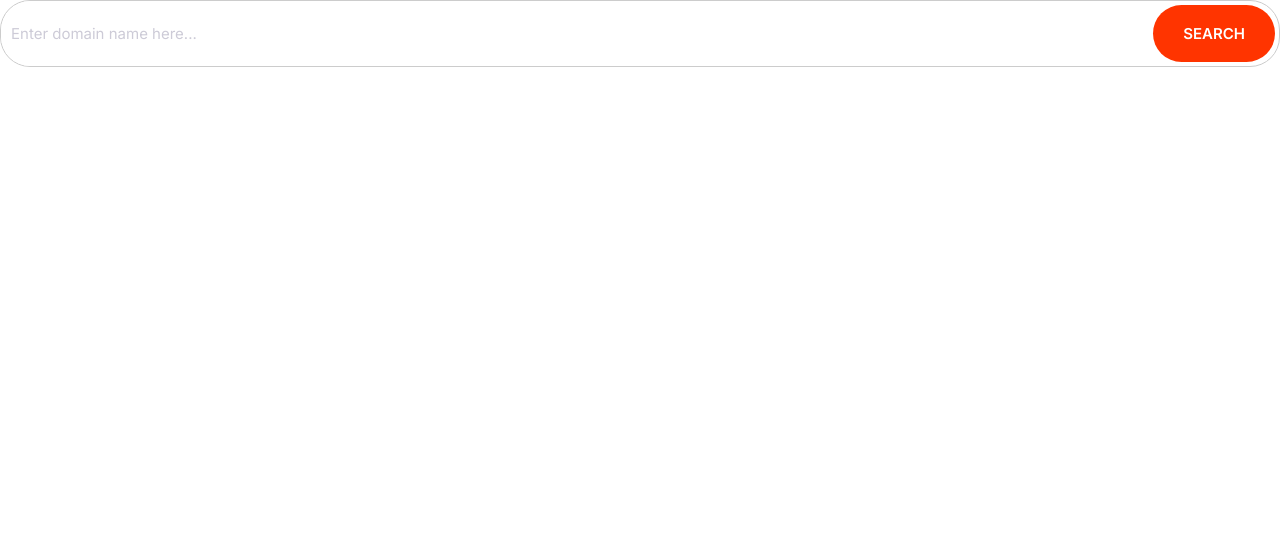
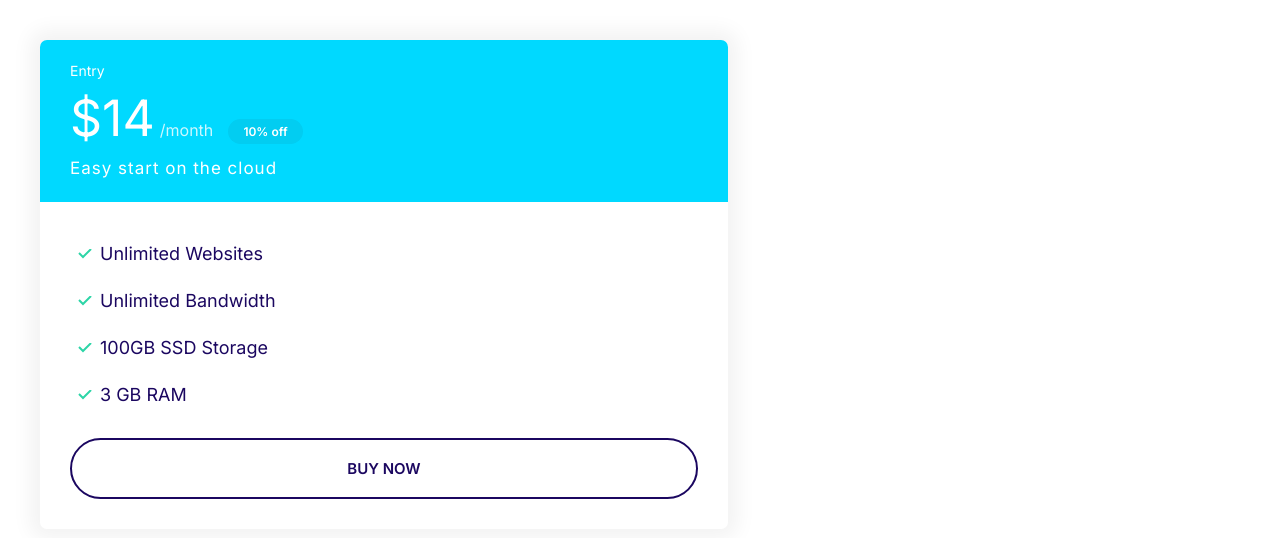
Before and after one commit to lgrizo/moshify, a plain HTML site: page index.html in a window 1280 px wide. Drawn offline with Linux system fonts and the light colour scheme.

Commit message:
Build card components

```diff
--- a/css/styles.css
+++ b/css/styles.css
@@ -116,6 +116,7 @@ a {
 
 .badge--small {
     font-size: 1.6rem;
+    padding: 0.5rem 1.5rem;
 }
 
 @media screen and (min-width: 1024px) {
@@ -277,3 +278,75 @@ a {
         font-size: 1.5rem;
     }
 }
+
+/* Cards */
+.card {
+    border-radius: 7px;
+    box-shadow: 0 0 20px 10px #f3f3f3;
+    overflow: hidden;
+}
+
+.card__header, .card__body {
+    padding: 2rem 3rem;
+}
+
+.card--primary .card__header {
+    background: var(--color-primary);
+    color: #fff;
+}
+.card--secondary .card__header {
+    background: var(--color-secondary);
+    color: #fff;
+}
+
+.card--secondary .badge--secondary {
+    background: #02cdf1;
+}
+
+/* Plans */
+.plan__name {
+    color: #fff;
+    margin: 0;
+    font-weight: 500;
+    font-size: 2.4rem;
+}
+
+.plan__price {
+    font-size: 6rem;
+}
+
+.plan__billing-cycle {
+    font-size: 2.4rem;
+    font-weight: 200;
+    opacity: 0.8;
+    margin-right: 1rem;
+}
+
+.plan__description {
+    font-size: 2rem;
+    font-weight: 300;
+    letter-spacing: 1px;
+    display: block;
+}
+
+.plan .list__item {
+    margin-bottom: 2rem;
+}
+
+@media screen and (min-width: 1024px) {
+    .plan__name {
+        font-size: 1.4rem;
+    }
+
+    .plan__price {
+        font-size: 5rem;
+    }
+
+    .plan__billing-cycle {
+        font-size: 1.6rem;
+    }
+
+    .plan__description {
+        font-size: 1.7rem;
+    }
+}
--- a/index.html
+++ b/index.html
@@ -14,13 +14,27 @@
   <link rel="stylesheet" href="css/normalize.css" />
   <link rel="stylesheet" href="css/styles.css" />
   <body>
-    <div class="input-group">
-      <input
-        type="text"
-        class="input"
-        placeholder="Enter domain name here..."
-      />
-      <button class="btn btn--accent">Search</button>
+    <div style="width: 60%; padding: 4rem">
+      <div class="plan">
+        <div class="card card--secondary">
+          <header class="card__header">
+            <h3 class="plan__name">Entry</h3>
+            <span class="plan__price">$14</span>
+            <span class="plan__billing-cycle">/month</span>
+            <span class="badge badge--secondary badge--small">10% off</span>
+            <span class="plan__description">Easy start on the cloud</span>
+          </header>
+          <div class="card__body">
+            <ul class="list list--tick">
+              <li class="list__item">Unlimited Websites</li>
+              <li class="list__item">Unlimited Bandwidth</li>
+              <li class="list__item">100GB SSD Storage</li>
+              <li class="list__item">3 GB RAM</li>
+            </ul>
+            <button class="btn btn--outline btn--block">Buy Now</button>
+          </div>
+        </div>
+      </div>
     </div>
   </body>
 </html>
```
Also changed, not shown: components/cards.html (added, +20 -0 lines).
